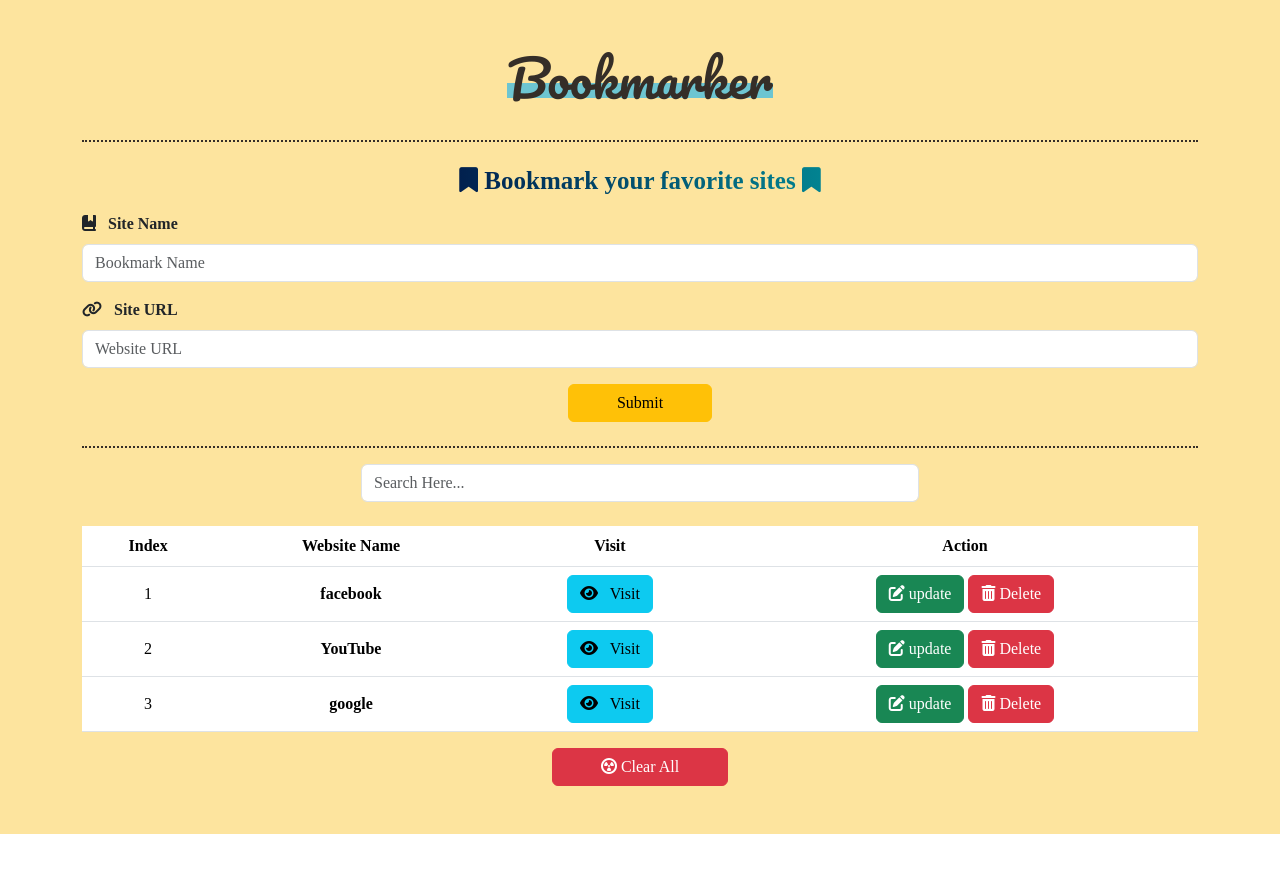
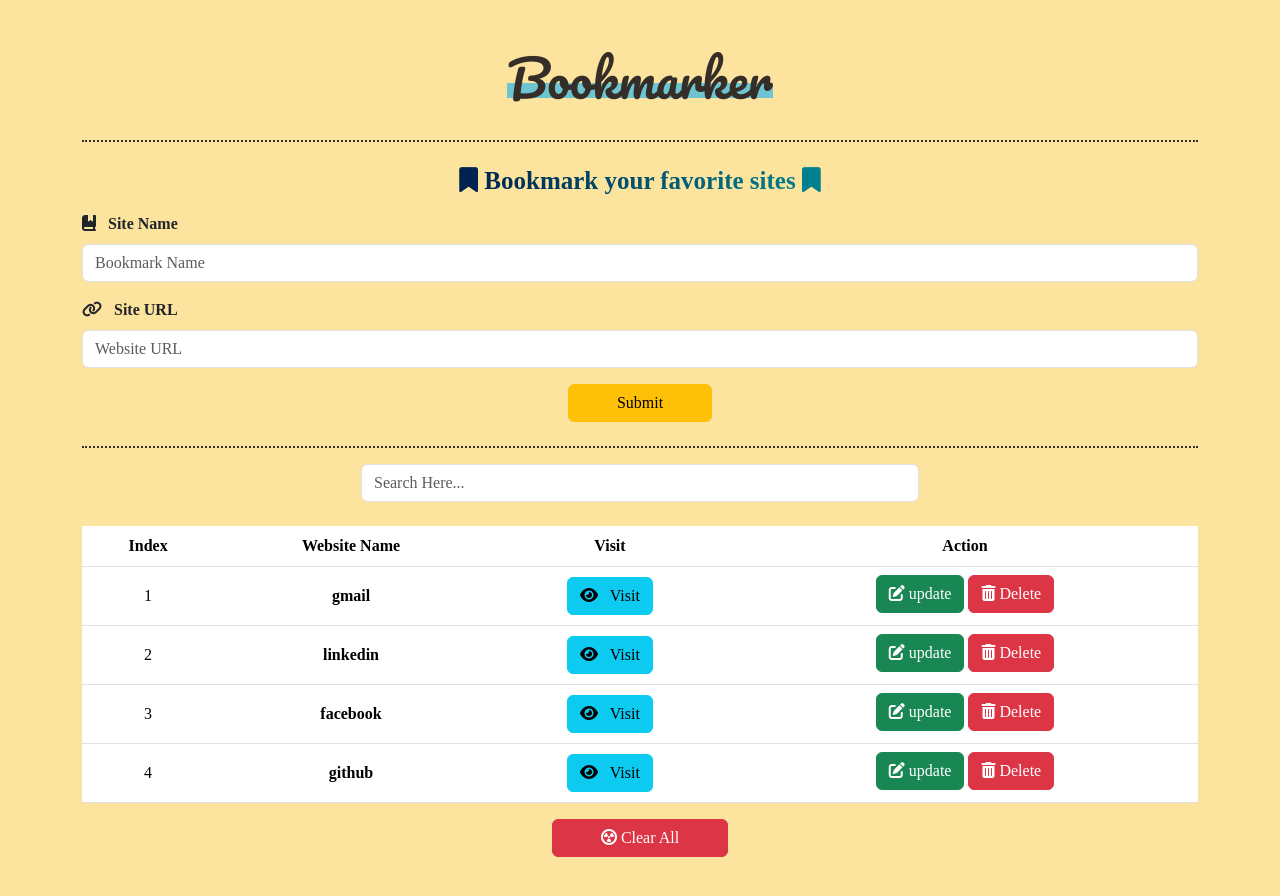
Before and after one commit to khaledradwan96/Bookmarker, a plain HTML site: page index.html in a window 1280 px wide. Both pictures are taken after a click on the button "Call Data Sites". Before the commit the page ends 834 px from the top, so only its background shows below. Drawn offline with Linux system fonts and the light colour scheme; a web font is replaced by a local one.

Commit message:
Test: change style of button & add my social contact

```diff
--- a/css/main.css
+++ b/css/main.css
@@ -124,4 +124,13 @@ table tbody tr:hover td:nth-child(2) {
     font-size: 20px;
     max-width: 200px;
   }
+  table .btn {
+    font-size: 12px;
+  }
 }
+
+@media screen and (max-width: 350px) {
+  table .btn-success {
+    display: none;
+  }
+}
--- a/js/main.js
+++ b/js/main.js
@@ -61,11 +61,11 @@ function displaySite(arr){
             </a>
         </td>
         <td>
-            <button onclick="getValues(${i})" class="btn btn-success">
+            <button onclick="getValues(${i})" class="btn btn-success mb-1">
             <i class="fa-solid fa-edit"></i>
                 update
             </button>
-            <button onclick="deleteSite(${i})" class="btn btn-danger">
+            <button onclick="deleteSite(${i})" class="btn btn-danger mb-1">
                 <i class="fa-solid fa-trash-can"></i>
                 Delete
             </button>
@@ -143,8 +143,7 @@ function updateSite(updateIndex){
 
     displaySite(siteContainer);
     localStorage.setItem("bookmarkSites", JSON.stringify(siteContainer))
-    siteName.value = null;
-    siteURL.value = null;
+    clearForm()
 
     addBtn.classList.remove("d-none")
     updateBtn.classList.add("d-none")
@@ -160,9 +159,10 @@ function clearAll(){
 
 function addTestData(){
     var testData = [
-        {name: "facebook", URL: "https://www.facebook.com/"},
-        {name: "YouTube", URL: "https://www.youtube.com/"},
-        {name: "google", URL: "https://www.google.com/"},
+        {name: "gmail", URL: "mailto:khaledradwan96@gmail.com"},
+        {name: "linkedin", URL: "https://www.linkedin.com/in/khaledradwan96/"},
+        {name: "facebook", URL: "https://www.facebook.com/khaldradwan96/"},
+        {name: "github", URL: "https://github.com/khaledradwan96"},
     ]
     siteContainer = testData;
     displaySite(siteContainer);
```
